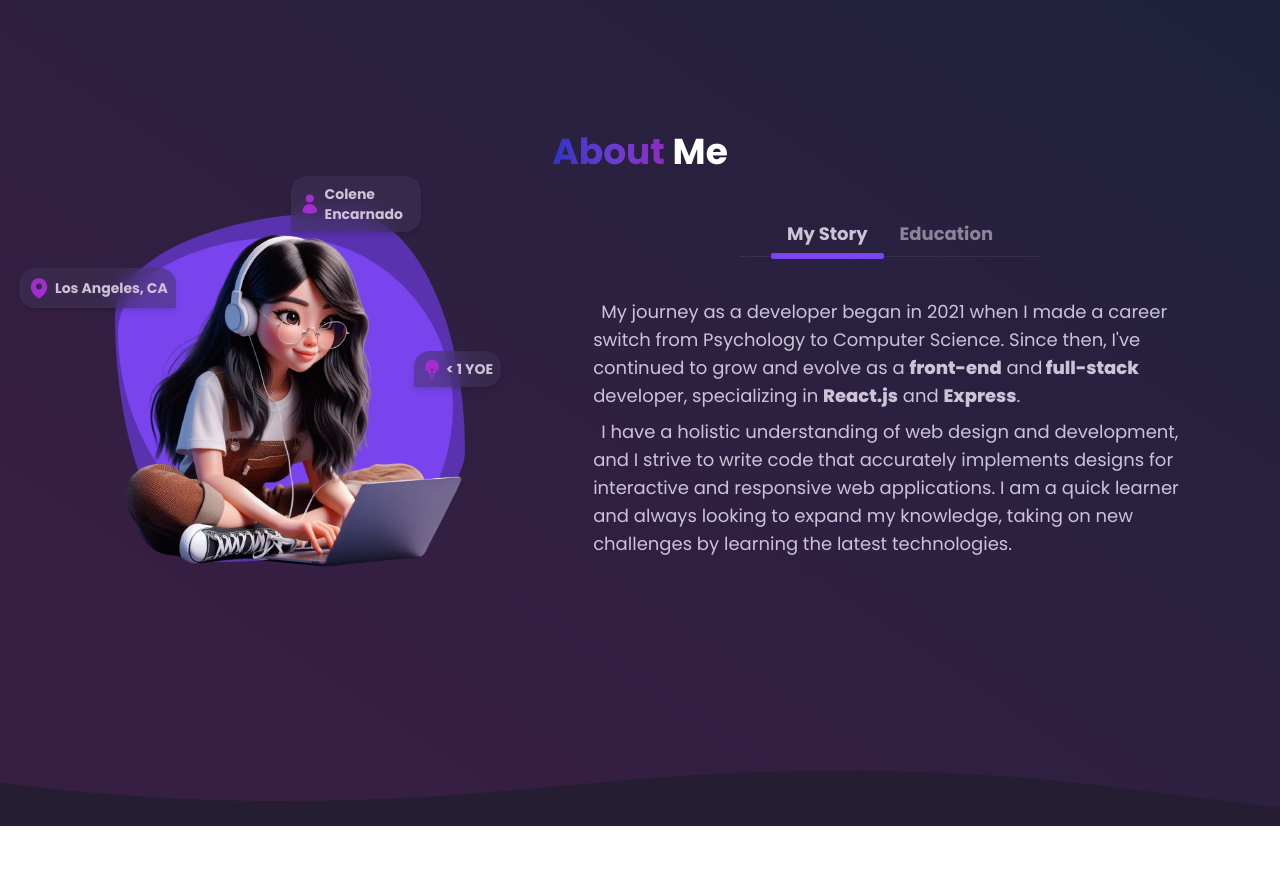
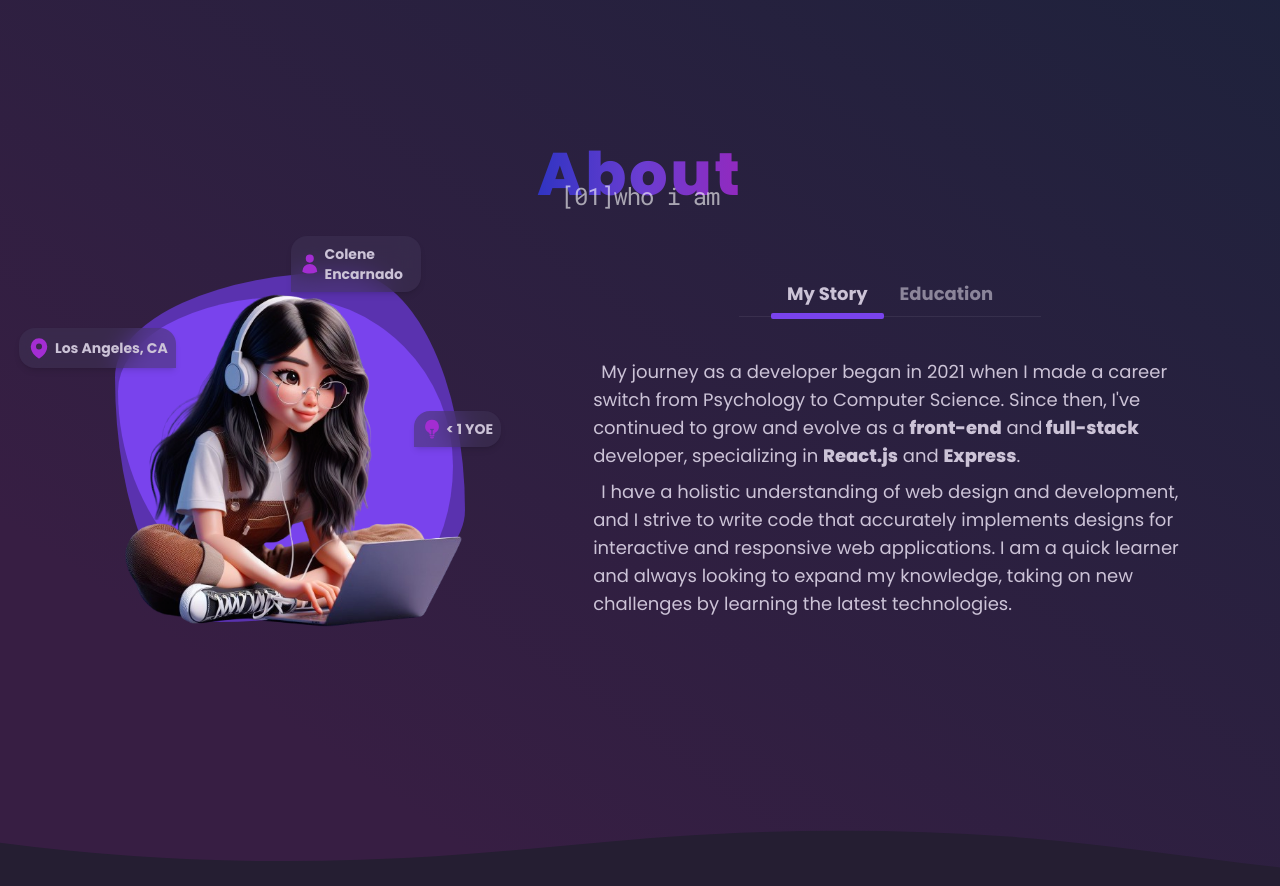
Before and after one commit to encarnac/portfolio, a React (Vite) app: page / in a window 1280 px wide. Shown: the part 940-1826 px from the top of the page. Before the commit the page ends 1766 px from the top, so only its background shows below. Built offline with nearby package versions, Linux system fonts and the light colour scheme.

Commit message:
Added new heading style

```diff
--- a/src/components/AboutSection.jsx
+++ b/src/components/AboutSection.jsx
@@ -36,19 +36,18 @@ const AboutSection = ({ setSelectedPage }) => {
   };
 
   return (
-    <section className="mb-12 w-full">
-      <h3 className="text-center text-3xl font-bold text-[#797382] dark:text-white sm:text-4xl">
-        {/* <span className="font-normal">//</span> */}
-        <span className="bg-gradient-to-r from-[#68A3EB] to-[#F38BBB] bg-clip-text text-transparent dark:from-[#3034C2] dark:via-[#6A3DD1] dark:to-[#9329BE]">
-          About&#160;
-        </span>
-        Me
-      </h3>
-
-      <div
-        id="about"
-        className="items-enter mt-4 grid grid-cols-1 justify-items-center gap-x-0 gap-y-4 py-10 lg:mt-0 lg:grid-cols-12 lg:gap-y-0"
-      >
+    <section id="about" className="mb-12 w-full">
+      <div className="relative mb-4 flex flex-col items-center justify-center py-3">
+        <h3 className="font-sans text-4xl font-extrabold tracking-wider sm:text-5xl lg:text-6xl">
+          <span className="bg-gradient-to-r from-[#68A3EB] to-[#F38BBB] bg-clip-text text-transparent dark:from-[#3034C2] dark:via-[#6A3DD1] dark:to-[#9329BE]">
+            About
+          </span>
+        </h3>
+        <h4 className="absolute bottom-1 font-mono text-lg tracking-tighter text-[#797382]/70 dark:text-white/60 sm:text-xl lg:text-2xl">
+          [01]who i am
+        </h4>
+      </div>
+      <div className="items-enter mt-4 grid grid-cols-1 justify-items-center gap-x-0 gap-y-4 py-10 lg:mt-0 lg:grid-cols-12 lg:gap-y-0">
         <motion.div
           initial="hidden"
           whileInView="visible"
@@ -94,7 +93,7 @@ const AboutSection = ({ setSelectedPage }) => {
           }}
           className="relative mt-4 flex h-full w-full min-w-fit flex-col items-center space-y-4 px-0 lg:col-span-7 lg:mt-0 lg:min-w-min lg:space-y-10 xl:w-11/12"
         >
-          <div className="relative flex w-fit flex-row items-stretch justify-center border-b-[1px] border-b-[#726C7B]/20 px-8 transition dark:border-b-[#b7b0c2]/10 lg:mx-0">
+          <div className="relative mb-4 flex w-fit flex-row items-stretch justify-center border-b-[1px] border-b-[#726C7B]/20 px-8 transition dark:border-b-[#b7b0c2]/10 lg:mx-0 lg:my-0">
             {AboutMeData.map((tabContent, index) => (
               <Tab
                 className={index}
```
